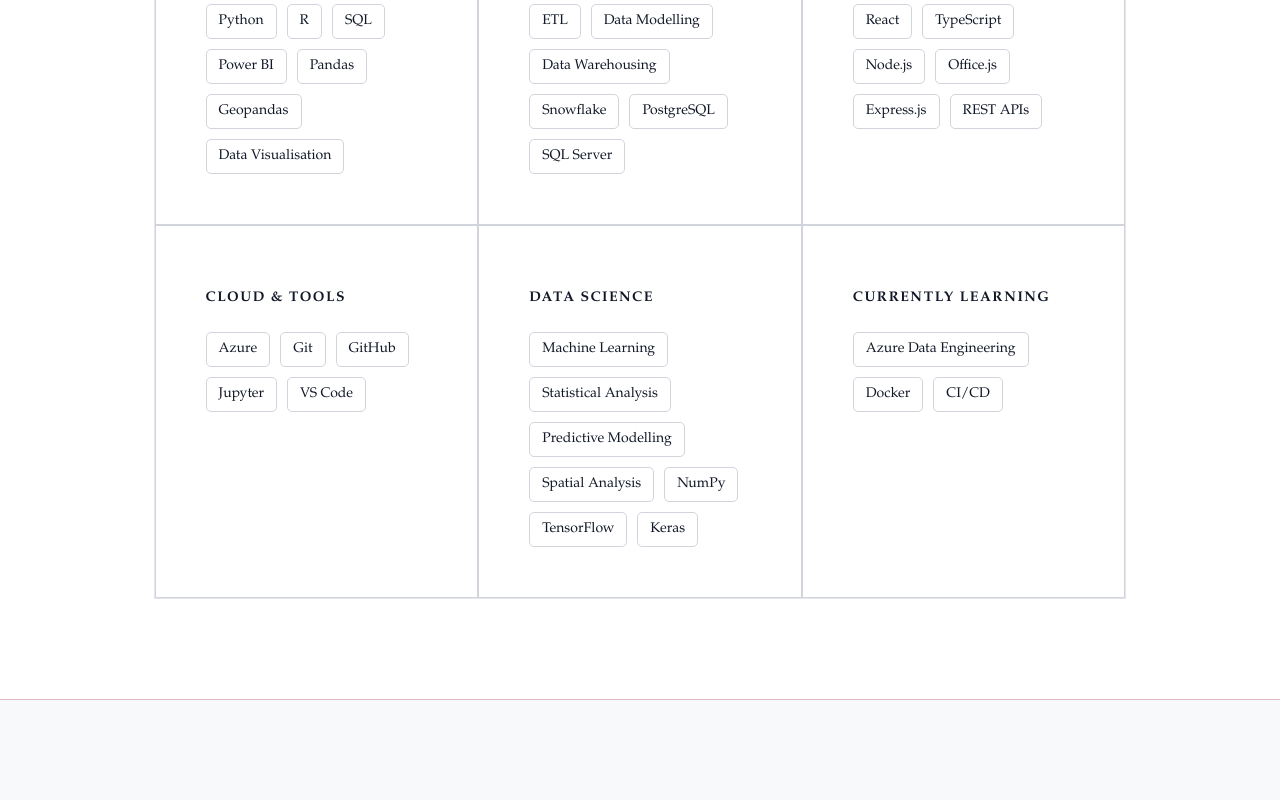
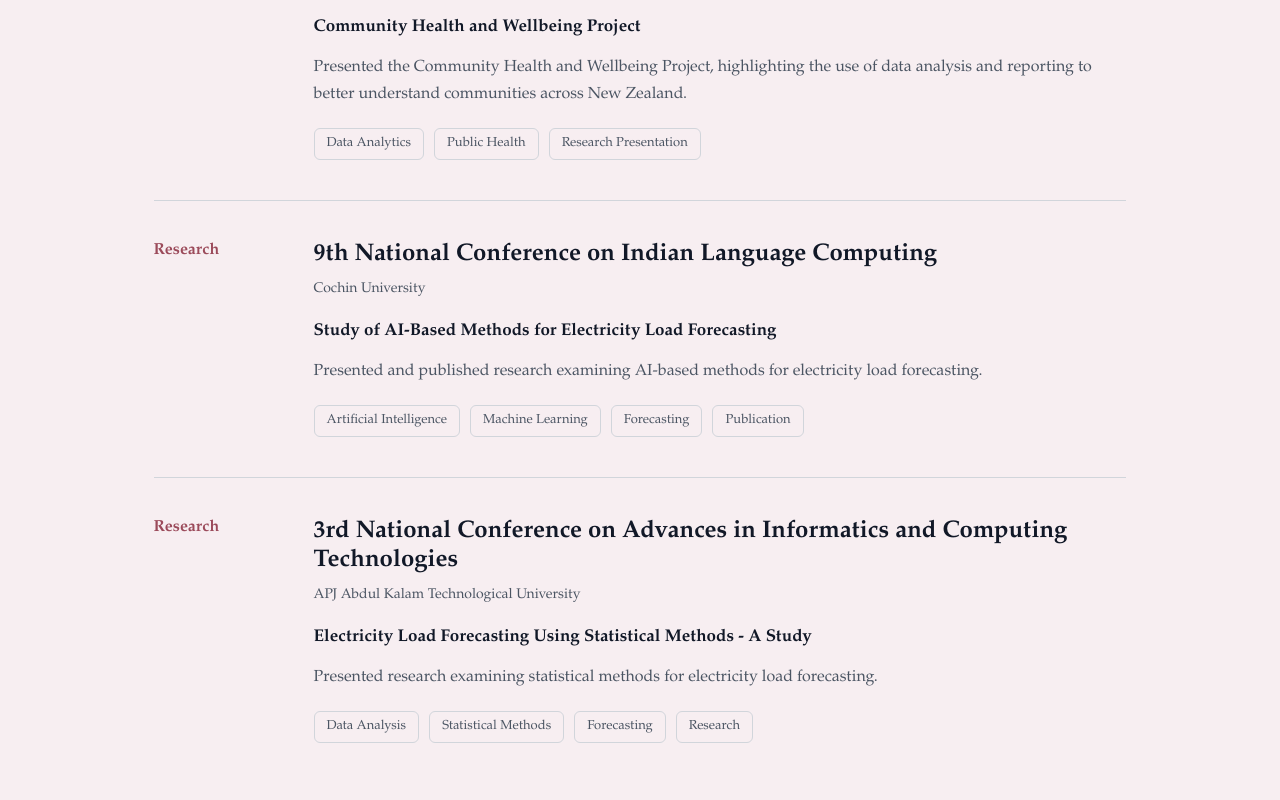
Before and after one commit to AnjuSambasivan93/my-portfolio, a React (Vite) app: page / in a window 1280 px wide. Shown: the part 3180-3980 px from the top of the page. Built offline with nearby package versions, Linux system fonts and the light colour scheme.

Commit message:
Added publications

```diff
--- a/src/App.tsx
+++ b/src/App.tsx
@@ -8,6 +8,7 @@
 import Contact from "./sections/Contact";
 import Footer from "./sections/Footer";
 import FeaturedProjects from "./sections/FeaturedProjects";
+import Presentations from "./sections/Presentations";
 
 function App(){
   return (
@@ -16,6 +17,7 @@
     <Hero />
     <About />
     <FeaturedProjects />
+    <Presentations />
     <Skills />
     <Experience />
     <Projects />
--- /dev/null
+++ b/src/sections/Presentations.tsx
@@ -0,0 +1,128 @@
+import "../styles/presentations.css";
+
+function Presentations() {
+    return (
+        <section id="presentations" className="presentations">
+
+            <p className="section-number">
+                PRESENTATIONS & PUBLICATIONS
+            </p>
+
+
+            {/* eResearch NZ 2026 */}
+            <div className="presentation-item">
+
+                <div className="presentation-year">
+                    2026
+                </div>
+
+                <div className="presentation-content">
+
+                    <h2>eResearch NZ 2026 Conference</h2>
+
+                    <p className="presentation-location">
+                        University of Auckland · Auckland, New Zealand
+                    </p>
+
+                    <h3>
+                        Community Health and Wellbeing Project
+                    </h3>
+
+                    <p>
+                        Presented the Community Health and Wellbeing Project,
+                        highlighting the use of data analysis and reporting
+                        to better understand communities across New Zealand.
+                    </p>
+
+                    <div className="presentation-tags">
+                        <span>Data Analytics</span>
+                        <span>Public Health</span>
+                        <span>Research Presentation</span>
+                    </div>
+
+                </div>
+
+            </div>
+
+
+            {/* AI-Based Electricity Load Forecasting */}
+            <div className="presentation-item">
+
+                <div className="presentation-year">
+                    Research
+                </div>
+
+                <div className="presentation-content">
+
+                    <h2>
+                        9th National Conference on Indian Language Computing
+                    </h2>
+
+                    <p className="presentation-location">
+                        Cochin University
+                    </p>
+
+                    <h3>
+                        Study of AI-Based Methods for Electricity Load Forecasting
+                    </h3>
+
+                    <p>
+                        Presented and published research examining AI-based
+                        methods for electricity load forecasting.
+                    </p>
+
+                    <div className="presentation-tags">
+                        <span>Artificial Intelligence</span>
+                        <span>Machine Learning</span>
+                        <span>Forecasting</span>
+                        <span>Publication</span>
+                    </div>
+
+                </div>
+
+            </div>
+
+
+            {/* Statistical Load Forecasting */}
+            <div className="presentation-item">
+
+                <div className="presentation-year">
+                    Research
+                </div>
+
+                <div className="presentation-content">
+
+                    <h2>
+                        3rd National Conference on Advances in Informatics
+                        and Computing Technologies
+                    </h2>
+
+                    <p className="presentation-location">
+                        APJ Abdul Kalam Technological University
+                    </p>
+
+                    <h3>
+                        Electricity Load Forecasting Using Statistical Methods - A Study
+                    </h3>
+
+                    <p>
+                        Presented research examining statistical methods
+                        for electricity load forecasting.
+                    </p>
+
+                    <div className="presentation-tags">
+                        <span>Data Analysis</span>
+                        <span>Statistical Methods</span>
+                        <span>Forecasting</span>
+                        <span>Research</span>
+                    </div>
+
+                </div>
+
+            </div>
+
+        </section>
+    );
+}
+
+export default Presentations;
--- a/src/styles/experience.css
+++ b/src/styles/experience.css
@@ -13,7 +13,7 @@
     border-top: 1px solid #d1d5db;
 
 }
-.experience .section-number {
+.experience section-number {
     font-size: 16px;
 }
 
--- /dev/null
+++ b/src/styles/presentations.css
@@ -0,0 +1,81 @@
+.presentations {
+    padding: 100px 12%;
+}
+
+.presentations .section-number {
+    font-size: 18px;
+}
+.presentation-item {
+    display: grid;
+    grid-template-columns: 120px 1fr;
+    gap: 40px;
+
+    padding: 40px 0;
+    border-top: 1px solid #d1d5db;
+}
+
+.presentation-year {
+    font-size: 16px;
+    font-weight: 600;
+    color: #9B4A5A;
+}
+
+.presentation-content h2 {
+    margin: 0 0 8px;
+    font-size: 24px;
+}
+
+.presentation-location {
+    margin: 0 0 20px;
+    font-size: 14px;
+    color: #6b7280;
+}
+
+.presentation-content h3 {
+    margin: 0 0 12px;
+    font-size: 17px;
+}
+
+.presentation-content p {
+    max-width: 800px;
+    line-height: 1.7;
+    color: #4b5563;
+}
+
+.presentation-tags {
+    display: flex;
+    flex-wrap: wrap;
+    gap: 10px;
+    margin-top: 20px;
+}
+
+.presentation-tags span {
+    padding: 7px 12px;
+    border: 1px solid #d1d5db;
+    border-radius: 6px;
+    font-size: 13px;
+    color: #4b5563;
+}
+
+
+/* Mobile */
+@media (max-width: 768px) {
+
+    .presentations {
+        padding: 70px 20px;
+    }
+
+    .presentation-item {
+        grid-template-columns: 1fr;
+        gap: 15px;
+        padding: 30px 0;
+    }
+
+    .presentation-content h2 {
+        font-size: 22px;
+    }
+
+    .presentation-content h3 {
+        font-size: 17px;
+    }
+}
```
